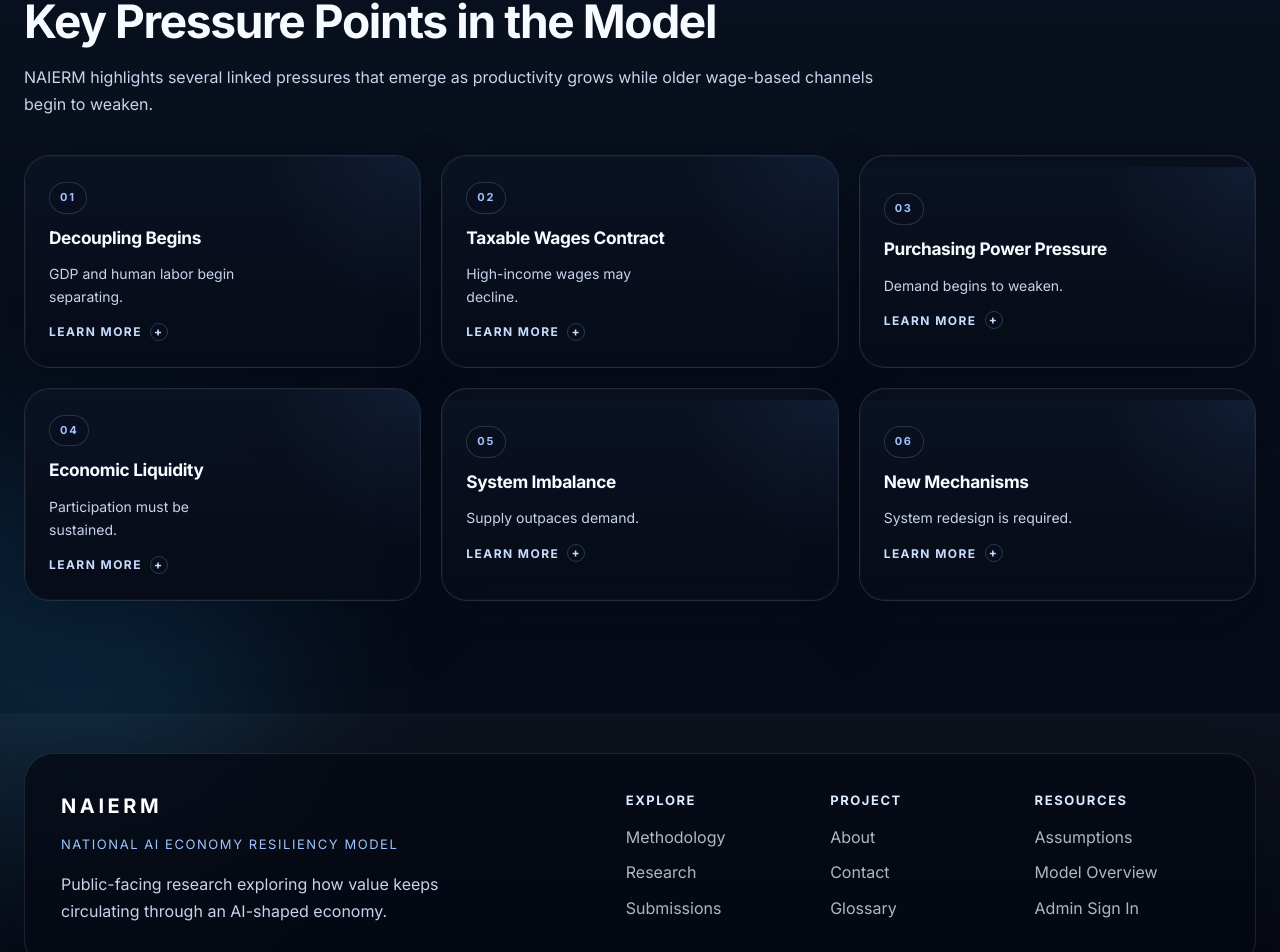
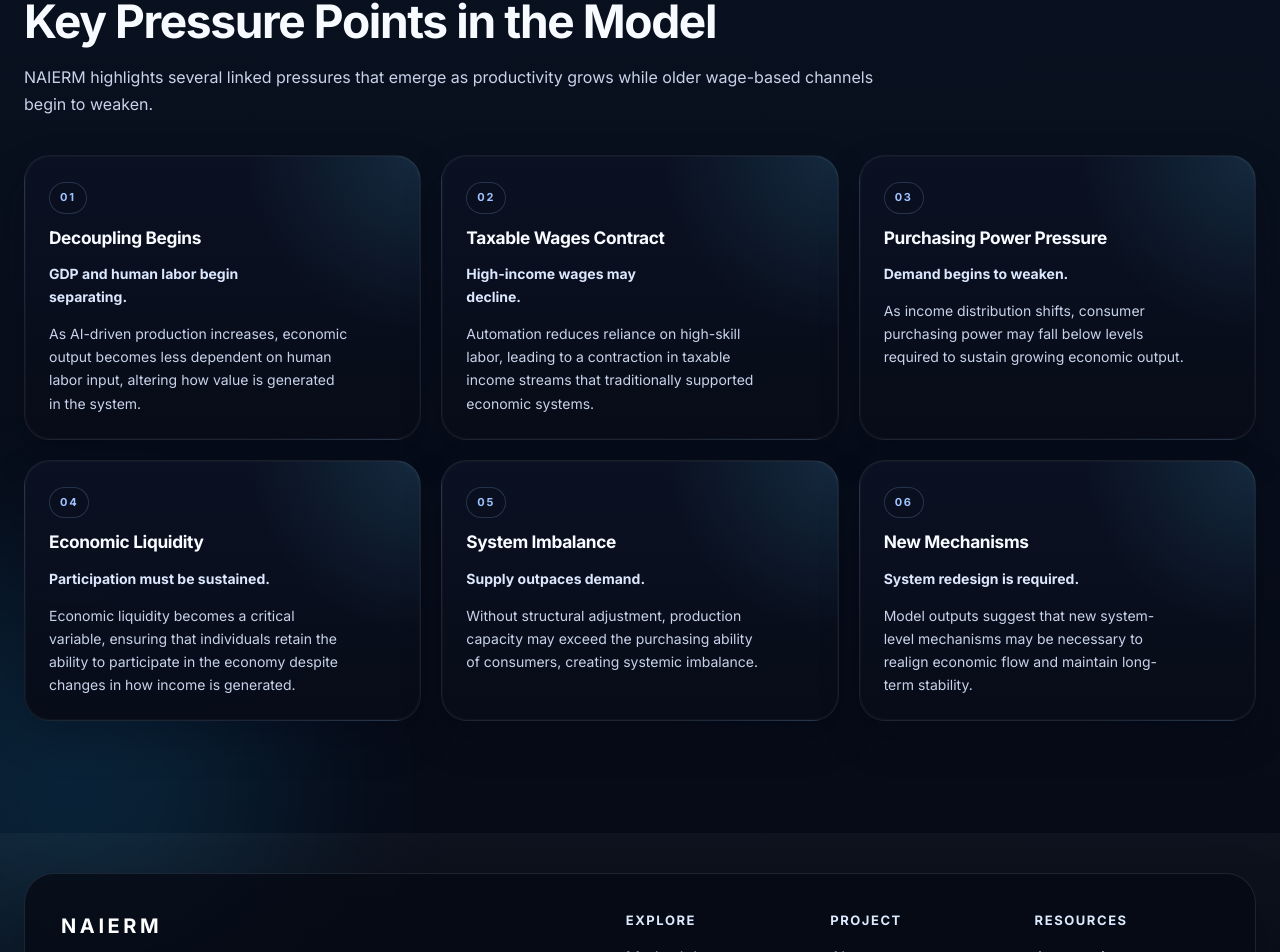
Before and after one commit to Measdani/breakout-economy-simulator, a Next.js app in the folder web/: page / in a window 1280 px wide. Shown: the part 1116-2068 px from the top of the page. Built offline with nearby package versions, Linux system fonts and the light colour scheme.

Commit message:
Update landing and contact pages

```diff
--- a/web/app/contact/page.tsx
+++ b/web/app/contact/page.tsx
@@ -1,9 +1,13 @@
+import PublicSiteShell from '@/components/site/PublicSiteShell'
 import styles from './contact.module.css'
 
 export default function ContactPage() {
   return (
+    <PublicSiteShell contentClassName="px-0 py-0">
       <main className={styles.page}>
         <div className={styles.container}>
+          <section className={styles.card}>
+            <h1 className={styles.title}>Contact</h1>
             <p className={styles.message}>All questions and comments</p>
             <p className={styles.emailLine}>
               email us{' '}
@@ -11,7 +15,9 @@ export default function ContactPage() {
                 info@naierm.com
               </a>
             </p>
+          </section>
         </div>
       </main>
+    </PublicSiteShell>
   )
 }
--- a/web/app/home.css
+++ b/web/app/home.css
@@ -573,17 +573,19 @@ body {
 
 .signalCard {
   position: relative;
+  display: flex;
+  flex-direction: column;
+  gap: 14px;
   min-height: 276px;
-  padding: 0;
+  padding: 26px 24px 24px;
+  border: 1px solid rgba(255, 255, 255, 0.08);
   border-radius: 26px;
   overflow: hidden;
-  appearance: none;
   width: 100%;
-  font: inherit;
-  text-align: left;
-  color: inherit;
-  cursor: pointer;
-  perspective: 1400px;
+  background:
+    radial-gradient(circle at top right, rgba(88, 207, 255, 0.13), transparent 36%),
+    linear-gradient(180deg, rgba(11, 18, 35, 0.94) 0%, rgba(7, 12, 24, 0.98) 100%);
+  box-shadow: 0 18px 40px rgba(2, 6, 18, 0.22);
   transition:
     transform 0.2s ease,
     border-color 0.2s ease,
@@ -604,46 +606,6 @@ body {
   border-color: rgba(96, 165, 250, 0.24);
   box-shadow: 0 24px 48px rgba(2, 6, 18, 0.34);
   transform: translateY(-2px);
-}
-
-.signalCard:focus-visible {
-  outline: 2px solid rgba(147, 197, 253, 0.94);
-  outline-offset: 4px;
-}
-
-.signalCardInner {
-  position: relative;
-  display: block;
-  min-height: 276px;
-  transform-style: preserve-3d;
-  transition: transform 0.42s ease;
-}
-
-.signalCardOpen .signalCardInner {
-  transform: rotateY(180deg);
-}
-
-.signalFace {
-  position: absolute;
-  inset: 0;
-  display: flex;
-  flex-direction: column;
-  gap: 14px;
-  padding: 26px 24px 24px;
-  backface-visibility: hidden;
-}
-
-.signalFaceFront {
-  background:
-    radial-gradient(circle at top right, rgba(96, 165, 250, 0.08), transparent 34%),
-    linear-gradient(180deg, rgba(11, 18, 35, 0.92) 0%, rgba(7, 12, 24, 0.96) 100%);
-}
-
-.signalFaceBack {
-  transform: rotateY(180deg);
-  background:
-    radial-gradient(circle at top right, rgba(88, 207, 255, 0.14), transparent 36%),
-    linear-gradient(180deg, rgba(14, 23, 44, 0.98) 0%, rgba(8, 14, 28, 0.98) 100%);
 }
 
 .signalMeta {
@@ -678,35 +640,13 @@ body {
 }
 
 .signalFrontCopy {
-  max-width: 22ch;
+  max-width: 24ch;
+  color: #dbe8ff;
+  font-weight: 700;
 }
 
 .signalBackCopy {
-  max-width: 32ch;
-}
-
-.signalHint {
-  display: inline-flex;
-  align-items: center;
-  gap: 8px;
-  margin-top: auto;
-  font-size: 12px;
-  font-weight: 700;
-  letter-spacing: 0.12em;
-  text-transform: uppercase;
-  color: #c8dcff;
-}
-
-.signalHint span {
-  display: inline-flex;
-  align-items: center;
-  justify-content: center;
-  width: 18px;
-  height: 18px;
-  border-radius: 999px;
-  border: 1px solid rgba(147, 197, 253, 0.24);
-  font-size: 12px;
-  line-height: 1;
+  max-width: 34ch;
 }
 
 .modalList {
@@ -1074,13 +1014,6 @@ body {
   }
 }
 
-@media (hover: hover) and (pointer: fine) {
-  .signalCard:hover .signalCardInner,
-  .signalCard:focus-visible .signalCardInner {
-    transform: rotateY(180deg);
-  }
-}
-
 @media (hover: none), (max-width: 760px) {
   .signalCard {
     min-height: auto;
@@ -1088,44 +1021,6 @@ body {
 
   .signalCard:hover {
     transform: none;
-  }
-
-  .signalCardInner,
-  .signalCardOpen .signalCardInner {
-    min-height: auto;
-    transform: none;
-  }
-
-  .signalFace {
-    position: relative;
-    inset: auto;
-    backface-visibility: visible;
-  }
-
-  .signalFaceBack {
-    transform: none;
-    max-height: 0;
-    margin-top: 0;
-    padding-top: 0;
-    padding-bottom: 0;
-    overflow: hidden;
-    opacity: 0;
-    border-top: 1px solid transparent;
-    transition:
-      max-height 0.36s ease,
-      opacity 0.24s ease,
-      padding 0.36s ease,
-      margin 0.36s ease,
-      border-color 0.36s ease;
-  }
-
-  .signalCardOpen .signalFaceBack {
-    max-height: 360px;
-    margin-top: 2px;
-    padding-top: 18px;
-    padding-bottom: 22px;
-    opacity: 1;
-    border-top-color: rgba(96, 165, 250, 0.16);
   }
 }
 
@@ -1139,9 +1034,7 @@ body {
   .heroPanel::after,
   .factorCard::after,
   .trace,
-  .trace::after,
-  .signalCardInner,
-  .signalFaceBack {
+  .trace::after {
     animation: none;
     transition: none;
   }
--- a/web/app/page.tsx
+++ b/web/app/page.tsx
@@ -107,7 +107,6 @@ const ctaModals: Record<CtaModalKey, CtaModalContent> = {
 export default function Home() {
   const router = useRouter()
   const [activeModal, setActiveModal] = useState<CtaModalKey | null>(null)
-  const [openSignalCards, setOpenSignalCards] = useState<string[]>([])
 
   useEffect(() => {
     const titles = Array.from(document.querySelectorAll<HTMLElement>('.revealTitle'))
@@ -166,13 +165,6 @@ export default function Home() {
   const openSurveyModal = () => setActiveModal('survey')
   const openModelModal = () => setActiveModal('model')
   const closeModal = () => setActiveModal(null)
-  const toggleSignalCard = (cardId: string) => {
-    setOpenSignalCards((currentCards) =>
-      currentCards.includes(cardId)
-        ? currentCards.filter((currentCardId) => currentCardId !== cardId)
-        : [...currentCards, cardId],
-    )
-  }
 
   const handleModalContinue = () => {
     if (!activeCta) {
@@ -272,38 +264,14 @@ export default function Home() {
             </div>
 
             <div className="signalGrid">
-              {researchSignalCards.map((signal, index) => {
-                const isOpen = openSignalCards.includes(signal.id)
-
-                return (
-                  <button
-                    key={signal.id}
-                    type="button"
-                    className={['signalCard', isOpen ? 'signalCardOpen' : ''].filter(Boolean).join(' ')}
-                    onClick={() => toggleSignalCard(signal.id)}
-                    aria-expanded={isOpen}
-                    aria-label={`${signal.frontTitle}. ${isOpen ? 'Hide details' : 'Show details'}`}
-                  >
-                    <span className="signalCardInner">
-                      <span className="signalFace signalFaceFront">
-                        <span className="signalMeta">{`0${index + 1}`}</span>
-                        <span className="signalTitle">{signal.frontTitle}</span>
-                        <span className="signalFrontCopy">{signal.frontBody}</span>
-                        <span className="signalHint">
-                          {isOpen ? 'Close Detail' : 'Learn More'}{' '}
-                          <span aria-hidden="true">{isOpen ? '−' : '+'}</span>
-                        </span>
-                      </span>
-
-                      <span className="signalFace signalFaceBack">
-                        <span className="signalMeta">Context</span>
-                        <span className="signalTitle">{signal.frontTitle}</span>
-                        <span className="signalBackCopy">{signal.backBody}</span>
-                      </span>
-                    </span>
-                  </button>
-                )
-              })}
+              {researchSignalCards.map((signal, index) => (
+                <article key={signal.id} className="signalCard">
+                  <span className="signalMeta">{`0${index + 1}`}</span>
+                  <h3 className="signalTitle">{signal.frontTitle}</h3>
+                  <p className="signalFrontCopy">{signal.frontBody}</p>
+                  <p className="signalBackCopy">{signal.backBody}</p>
+                </article>
+              ))}
             </div>
           </section>
 
```
Also changed, not shown: web/app/contact/contact.module.css (+21 -4 lines), 15 other files (tests, documents, lock files or other folders). Lines whose indentation alone changed are shown as unchanged.
